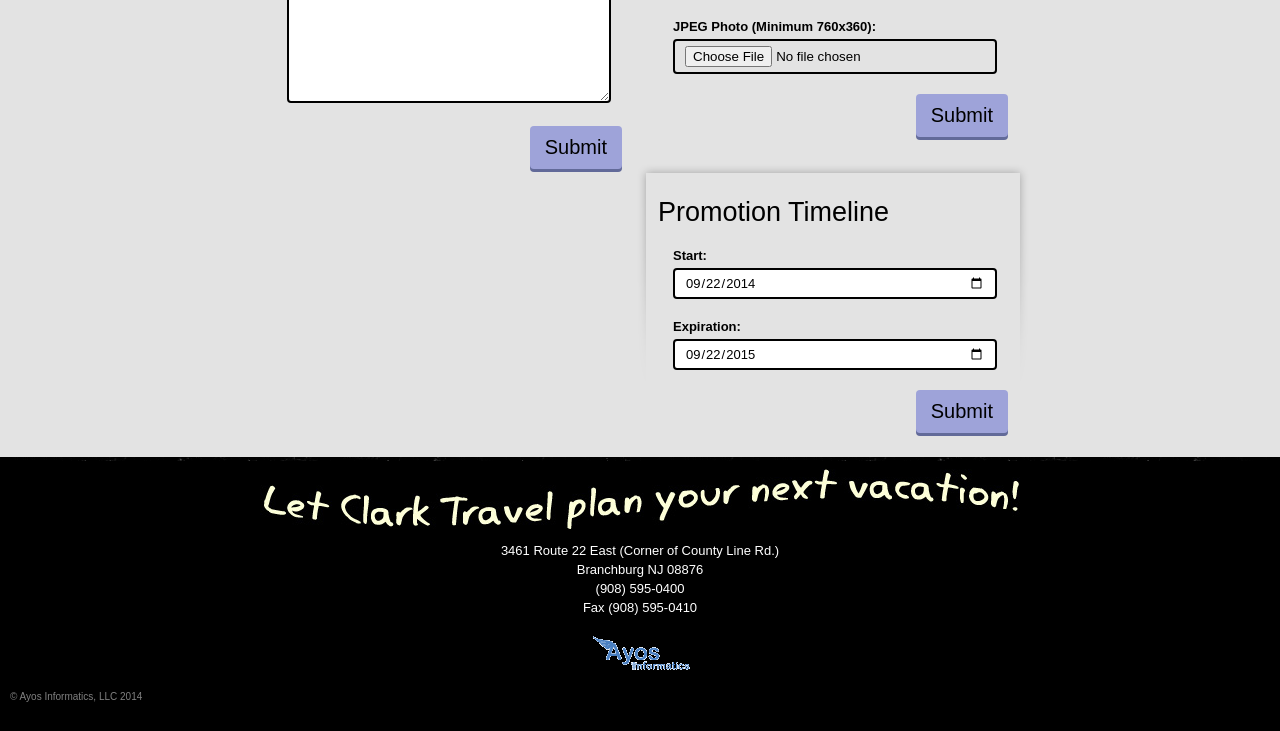
After one commit to teixeir3/Clark-Travel, a Rails app: page /promotions/new in a window 1280 px wide. The commit adds this page. Shown: the part 537-1268 px from the top of the page. Run offline with Rails 7, Linux system fonts and the light colour scheme; the visitor is signed in with stand-in values (Sample User, id 1); style sheets or scripts are compiled from the project's sources; parts of the project's set-up code (start-up, migrations or seed data) failed here and were passed over; some libraries are stand-ins or nearby versions.

Commit message:
Adds promotion.js. Fixes promotion model. Adds promotion _form and new views and PromotionsController

```diff
--- a/app/assets/javascripts/application.js
+++ b/app/assets/javascripts/application.js
@@ -22,3 +22,60 @@
 //= require jquery/jquery.elastislide
 //= require jquery/jquery.tmpl.min
 //= require_tree .
+
+
+//Define variables.
+var _holdPromotion=false;
+var _promotion=0;
+var _promotions=new Array();
+
+/***************************************************************************
+	Track mouse movement over the active promotion.
+***************************************************************************/
+function holdPromotion(holdPromotion){
+	_holdPromotion=holdPromotion;
+}
+
+/***************************************************************************
+	Load the current promotion.
+***************************************************************************/
+function loadPromotion(){
+	if(_promotions.length==0)
+		return false;
+
+	//Load the current promotion.
+	document.getElementById("promotion").src="promotion/photo.php?id="+_promotions[_promotion];
+	document.getElementById("promotion").onclick=function(){
+		window.location="promotion.php?id="+_promotions[_promotion];
+	};
+}
+
+/***************************************************************************
+	Advance to the next promotion.
+***************************************************************************/
+function nextPromotion(){
+	if(_promotion==_promotions.length-1)
+		_promotion=0;
+	else
+		_promotion++;
+	loadPromotion();
+}
+
+/***************************************************************************
+	Return to the previous promotion.
+***************************************************************************/
+function previousPromotion(){
+	if(_promotion==0)
+		_promotion=_promotions.length-1;
+	else
+		_promotion--;
+	loadPromotion();
+}
+
+/***************************************************************************
+	Move to the next promotion if the current promotion is not active.
+***************************************************************************/
+function rotatePromotions(){
+	if(!_holdPromotion)
+		nextPromotion();
+}
--- a/app/assets/stylesheets/application.css
+++ b/app/assets/stylesheets/application.css
@@ -126,6 +126,14 @@ ul {
   clear: both;
 }
 
+.left {
+  float: left;
+}
+
+.right {
+  float: right;
+}
+
  img.delete {
     margin-top: 12px;
     float: right;
@@ -198,7 +206,7 @@ div.header div.location {
  ul.navigation {
     width: 748px;
     height: 49px;
-    background-image: url('navigation_bg.gif');
+/*    background-image: url('navigation_bg.gif');*/
     padding: 0 6px 0 6px;
     margin: 12px auto 0 auto;
     overflow: auto;
@@ -217,6 +225,7 @@ ul.navigation li a {
 }
 ul.navigation li a:hover {
     background-color: #618db5;
+    border-radius: 4px;
 }
 /***************************************************************************
 		Promotion
@@ -320,14 +329,18 @@ form .submit > input {
   box-shadow: none;
 }
 .input {
-  margin: 20px 0;
+  margin: 20px 0 20px 15px;
 }
 
 .input > input, textarea {
   border: 2px solid #000;
   padding: 5px 10px;
-  width: 250px;
+  width: 300px;
   border-radius: 4px;
+}
+
+.half-size > input, .half-size > textarea {
+  width: 130px;
 }
 
 .input > select {
--- a/app/controllers/application_controller.rb
+++ b/app/controllers/application_controller.rb
@@ -3,13 +3,17 @@ class ApplicationController < ActionController::Base
   # For APIs, you may want to use :null_session instead.
   protect_from_forgery with: :exception
 
-  helper_method :current_user, :permitted_params
+  helper_method :current_user, :current_user_is_admin? ,:permitted_params
 
   private
 
   def current_user
     return nil unless session[:token]
     @current_user ||= User.find_by_session_token(session[:token])
+  end
+
+  def current_user_is_admin?
+    current_user && current_user.is_admin?
   end
 
   def signed_in?
--- a/app/models/promotion.rb
+++ b/app/models/promotion.rb
@@ -23,7 +23,7 @@ class Promotion < ActiveRecord::Base
   validates :title, :user, presence: true
 
   has_attached_file :picture,
-                    :styles => { :small => "160x200", :medium => "360x450>", :thumb => "100x100>" },
+                    :styles => { :small => "160x200", :medium => "360x450>", :large => "760x360", :thumb => "100x100>" },
                     :default_url => ":style/missing.png",
                     :bucket => ENV["AWS_BUCKET"]
   validates_attachment_content_type :picture, :content_type => /\Aimage\/.*\Z/
--- /dev/null
+++ b/app/views/promotions/_form.html.erb
@@ -0,0 +1,63 @@
+<form action="<%= promotions_url %>" enctype="multipart/form-data" method="post">
+	<%= auth_token %>
+  <% if promotion.persisted? %>
+    <input type="hidden" name="_method" value="put"/>
+  <% end %>
+  <div class="content">
+  	<h1>Promotion Content</h1>
+
+  	<div class="input">
+      <label for="title">Title</label>
+  		<input id="title" type="text" name="promotion[title]" value="<%= promotion.title if promotion.present? %>">
+    </div>
+
+    <div class="input">
+      <label for="highlight">Highlight</label>
+  		<textarea id="highlight" type="text" name="promotion[highlight]">
+        <%= promotion.highlight if promotion.present? %>
+      </textarea>
+    </div>
+
+    <div class="input">
+      <label for="body">Body</label>
+  		<textarea id="body" type="text" name="promotion[last_name]">
+        <%= promotion.body if promotion.present? %>
+      </textarea>
+    </div>
+
+  	<div class="submit">
+      <input class="long-submit" type="submit">
+    </div>
+
+  </div>
+  <div class="content">
+  	<h1>Promotion Photo</h1>
+  	<p><%= image_tag promotion.picture.url(:small), class: "photo" %></p>
+
+    <div class="input">
+      <label for="photo">JPEG Photo (Minimum 760x360):</label>
+      <input id="photo" type="file" name="promotion[photo]" value="">
+    </div>
+
+  	<div class="submit">
+      <input class="long-submit" type="submit">
+    </div>
+  </div>
+  <div class="content">
+  	<h1>Promotion Timeline</h1>
+
+    <div class="input">
+      <label for="start-date">Start:</label>
+      <input id="start-date" type="date" name="promotion[start_date]" value="<%= promotion.start_date || Date.today %>">
+    </div>
+
+    <div class="input">
+      <label for="expiration-date">Expiration:</label>
+      <input id="expiration-date" type="date" name="promotion[expiration_date]" value="<%= promotion.expiration_date || Date.today.advance(years: 1) %>">
+    </div>
+
+  	<div class="submit">
+      <input class="long-submit" type="submit">
+    </div>
+  </div>
+</form>
--- /dev/null
+++ b/app/views/promotions/edit.html.erb
@@ -0,0 +1,6 @@
+<%= render "form", promotion: @promotion %>
+
+<div class="content">
+  <h1>More Information</h1>
+  <p></p>
+</div>
--- /dev/null
+++ b/app/views/promotions/new.html.erb
@@ -0,0 +1 @@
+<%= render "form", promotion: @promotion %>
--- a/app/views/users/index.html.erb
+++ b/app/views/users/index.html.erb
@@ -1,7 +1,7 @@
 <%= render "form", user: @user %>
 <% @users.each do |user| %>
   <div class="content clearfix">
-    <% if current_user.is_admin? %>
+    <% if current_user_is_admin? %>
       <a href="?action=delete&amp;id=<%= user.id %>" onclick="return confirm('Are you sure you want to delete this agent?')"></a>
       <%= link_to "Delete", user, method: :delete, class: "delete-button", data: {remote: true, confirm: "Really delete User #{user.name}?"} %>
     <% end %>
@@ -10,7 +10,7 @@
     <%= image_tag user.avatar.url(:small), class: "photo" %>
     </a></div>
   	<ul class="contact-info">
-      <% if current_user.is_admin? %>
+      <% if current_user_is_admin? %>
         <li>
           <label for="position_2">Position:</label>
   		    <select id="position_2" name="position_2" onchange="window.location='?action=position&amp;id=2&amp;position='+this.value">
--- a/config/routes.rb
+++ b/config/routes.rb
@@ -2,5 +2,5 @@ ClarkTravel::Application.routes.draw do
   resource :session, only: [:create, :destroy, :new]
   resources :users
   resources :promotions
-  root to: "users#index"
+  root to: "promotions#index"
 end
```
Also changed, not shown: app/views/promotions/index.html.erb (added, +50 -0 lines), app/views/users/_form.html.erb (+6 -6 lines), app/assets/images/favicon.ico (added).
